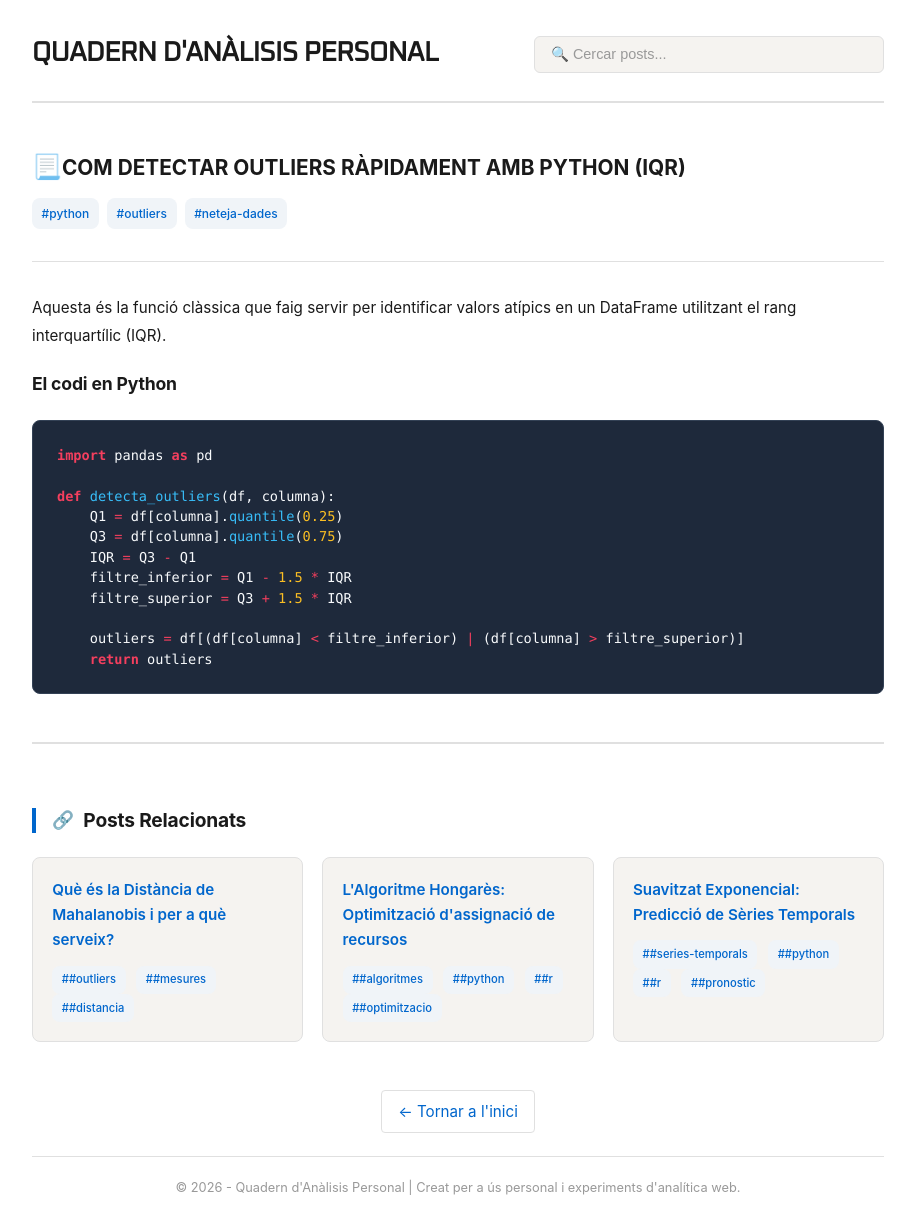
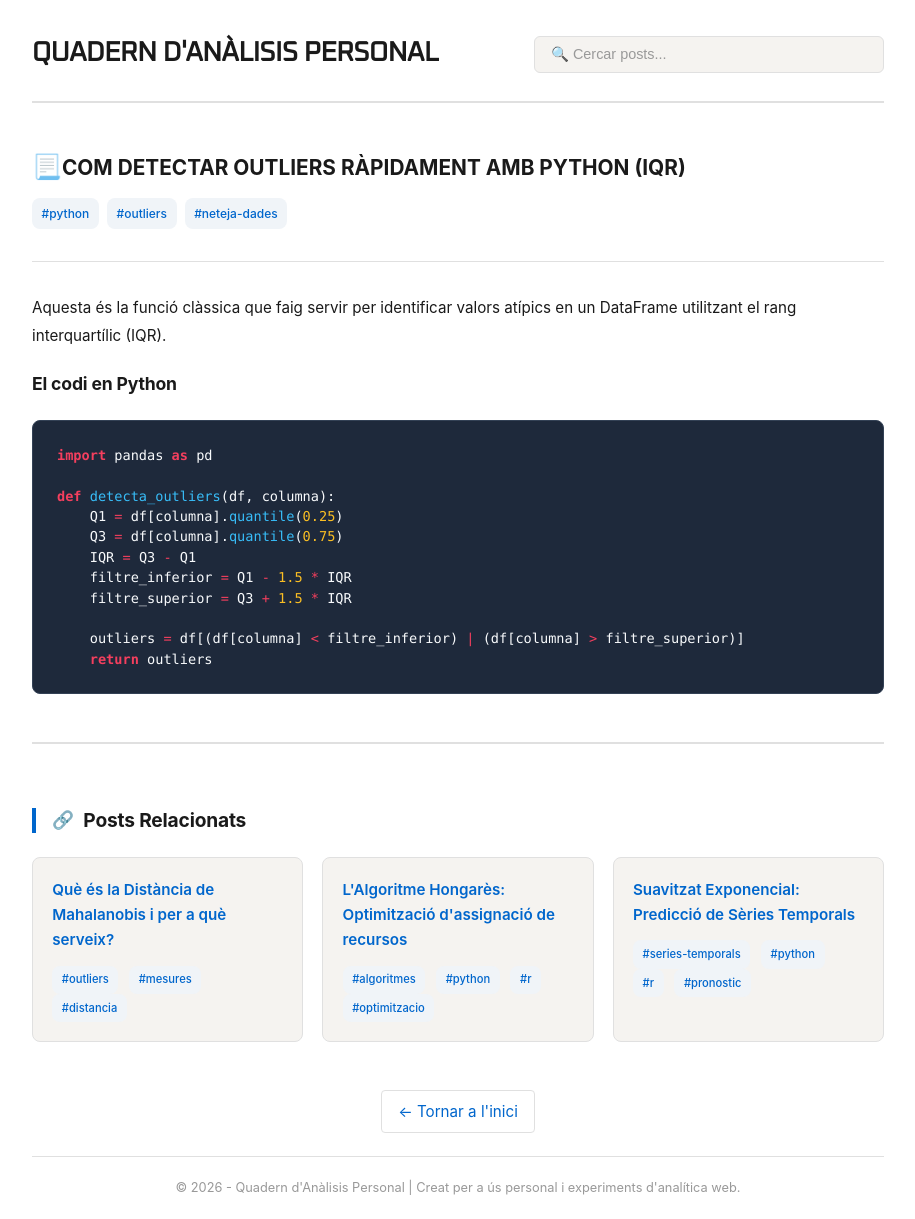
Before and after one commit to alberthr/alberthr.github.io, a Jekyll site: the page built from _posts/2005-06-09-outliers-iqr.md, in a window 1280 px wide. Shown: the whole page, without its empty margins (182-1097 px from the left). Built offline with Jekyll 4.4.1, drawn with Linux system fonts in a browser that asks for light colours.

Commit message:
Update post.html

```diff
--- a/_layouts/post.html
+++ b/_layouts/post.html
@@ -46,7 +46,7 @@ layout: default
           <a href="{{ post.url | relative_url }}">{{ post.title }}</a>
           <div>
             {% for tag in post.tags %}
-              <span class="tag-sm">#{{ tag }}</span>
+              <span class="tag-sm">{{ tag }}</span>
             {% endfor %}
           </div>
         </div>
```
